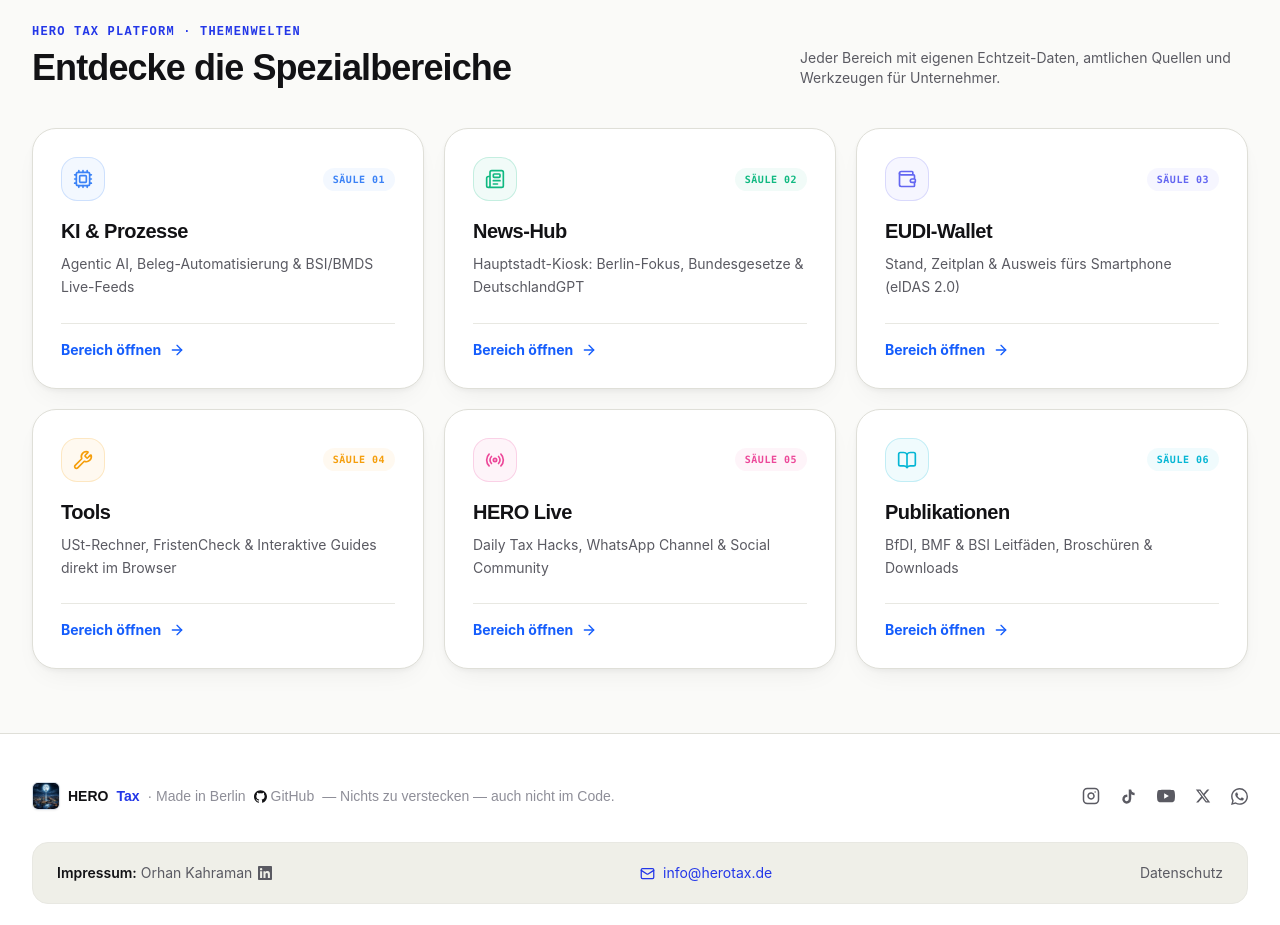
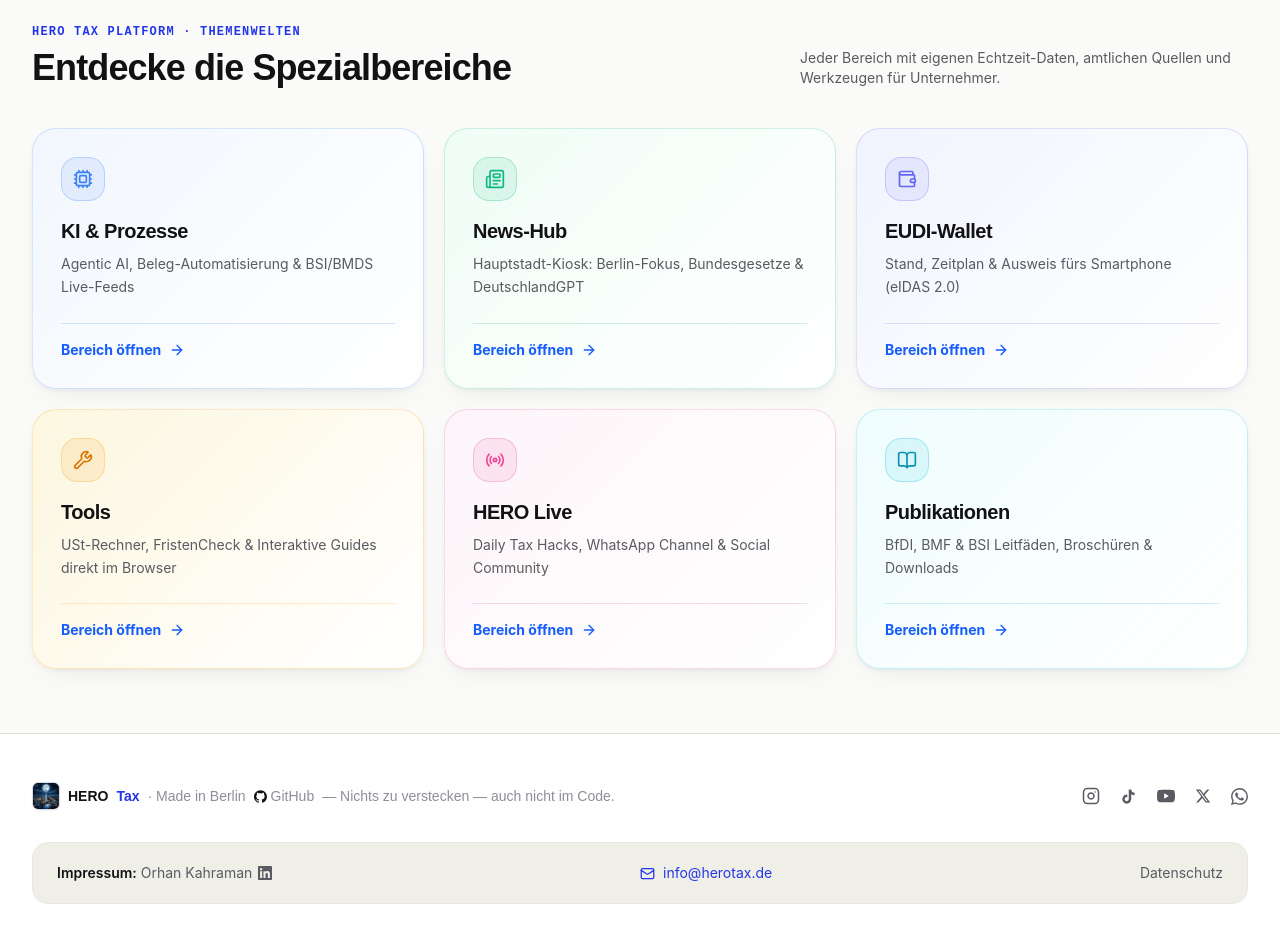
Before and after one commit to OrhanHero/herotax, a React (Vite) app: page / in a window 1280 px wide. Shown: the part 1380-2305 px from the top of the page. Built offline with nearby package versions, Linux system fonts and the light colour scheme; no server answers.

Commit message:
style: remove SÄULE text badges and give each card a subtle thematic background gradient tint

```diff
--- a/src/components/sections/StartseiteFeatureHub.jsx
+++ b/src/components/sections/StartseiteFeatureHub.jsx
@@ -16,62 +16,68 @@ export default function StartseiteFeatureHub() {
     {
       href: "/ki",
       icon: Cpu,
-      badge: "SÄULE 01",
       title: t("nav.ki"),
       subtitle: "Agentic AI, Beleg-Automatisierung & BSI/BMDS Live-Feeds",
       accent: "#3B82F6",
-      bg: "rgba(59, 130, 246, 0.06)",
-      border: "rgba(59, 130, 246, 0.2)",
+      iconBg: "rgba(59, 130, 246, 0.1)",
+      iconBorder: "rgba(59, 130, 246, 0.25)",
+      cardBg: "linear-gradient(135deg, rgba(239, 246, 255, 0.75) 0%, #FFFFFF 100%)",
+      cardBorder: "rgba(59, 130, 246, 0.2)",
     },
     {
       href: "/news",
       icon: Newspaper,
-      badge: "SÄULE 02",
       title: t("nav.news"),
       subtitle: "Hauptstadt-Kiosk: Berlin-Fokus, Bundesgesetze & DeutschlandGPT",
       accent: "#10B981",
-      bg: "rgba(16, 185, 129, 0.06)",
-      border: "rgba(16, 185, 129, 0.2)",
+      iconBg: "rgba(16, 185, 129, 0.1)",
+      iconBorder: "rgba(16, 185, 129, 0.25)",
+      cardBg: "linear-gradient(135deg, rgba(236, 253, 245, 0.75) 0%, #FFFFFF 100%)",
+      cardBorder: "rgba(16, 185, 129, 0.2)",
     },
     {
       href: "/eudi-wallet",
       icon: Wallet,
-      badge: "SÄULE 03",
       title: t("nav.eudiWallet"),
       subtitle: "Stand, Zeitplan & Ausweis fürs Smartphone (eIDAS 2.0)",
       accent: "#6366F1",
-      bg: "rgba(99, 102, 241, 0.06)",
-      border: "rgba(99, 102, 241, 0.2)",
+      iconBg: "rgba(99, 102, 241, 0.1)",
+      iconBorder: "rgba(99, 102, 241, 0.25)",
+      cardBg: "linear-gradient(135deg, rgba(238, 242, 255, 0.75) 0%, #FFFFFF 100%)",
+      cardBorder: "rgba(99, 102, 241, 0.2)",
     },
     {
       href: "/tools",
       icon: Wrench,
-      badge: "SÄULE 04",
       title: t("nav.tools"),
       subtitle: "USt-Rechner, FristenCheck & Interaktive Guides direkt im Browser",
-      accent: "#F59E0B",
-      bg: "rgba(245, 158, 11, 0.06)",
-      border: "rgba(245, 158, 11, 0.2)",
+      accent: "#D97706",
+      iconBg: "rgba(245, 158, 11, 0.12)",
+      iconBorder: "rgba(245, 158, 11, 0.25)",
+      cardBg: "linear-gradient(135deg, rgba(254, 243, 199, 0.5) 0%, #FFFFFF 100%)",
+      cardBorder: "rgba(245, 158, 11, 0.22)",
     },
     {
       href: "/live",
       icon: Radio,
-      badge: "SÄULE 05",
       title: t("nav.live"),
       subtitle: "Daily Tax Hacks, WhatsApp Channel & Social Community",
       accent: "#EC4899",
-      bg: "rgba(236, 72, 153, 0.06)",
-      border: "rgba(236, 72, 153, 0.2)",
+      iconBg: "rgba(236, 72, 153, 0.1)",
+      iconBorder: "rgba(236, 72, 153, 0.25)",
+      cardBg: "linear-gradient(135deg, rgba(253, 242, 248, 0.75) 0%, #FFFFFF 100%)",
+      cardBorder: "rgba(236, 72, 153, 0.2)",
     },
     {
       href: "/publikationen",
       icon: BookOpen,
-      badge: "SÄULE 06",
       title: t("nav.publications"),
       subtitle: "BfDI, BMF & BSI Leitfäden, Broschüren & Downloads",
-      accent: "#06B6D4",
-      bg: "rgba(6, 182, 212, 0.06)",
-      border: "rgba(6, 182, 212, 0.2)",
+      accent: "#0891B2",
+      iconBg: "rgba(6, 182, 212, 0.1)",
+      iconBorder: "rgba(6, 182, 212, 0.25)",
+      cardBg: "linear-gradient(135deg, rgba(236, 254, 255, 0.75) 0%, #FFFFFF 100%)",
+      cardBorder: "rgba(6, 182, 212, 0.2)",
     },
   ];
 
@@ -100,26 +106,20 @@ export default function StartseiteFeatureHub() {
                 key={card.href}
                 href={card.href}
                 onClick={(e) => navigate(card.href, e)}
-                className="group rounded-3xl p-7 flex flex-col justify-between transition-all duration-300 hover:-translate-y-1 focus:outline-none focus-visible:ring-2"
+                className="group rounded-3xl p-7 flex flex-col justify-between transition-all duration-300 hover:-translate-y-1 hover:shadow-md focus:outline-none focus-visible:ring-2"
                 style={{
                   ...cardBase,
-                  backgroundColor: "#FFFFFF",
-                  border: `1px solid ${T.line}`,
+                  background: card.cardBg,
+                  border: `1px solid ${card.cardBorder}`,
                 }}
               >
                 <div>
                   <div className="flex items-center justify-between mb-4">
                     <span
                       className="w-11 h-11 rounded-2xl flex items-center justify-center shrink-0 transition-transform group-hover:scale-110"
-                      style={{ backgroundColor: card.bg, border: `1px solid ${card.border}` }}
+                      style={{ backgroundColor: card.iconBg, border: `1px solid ${card.iconBorder}` }}
                     >
                       <Icon size={20} style={{ color: card.accent }} />
-                    </span>
-                    <span
-                      className="text-[10px] font-mono font-bold tracking-wider uppercase px-2.5 py-1 rounded-full"
-                      style={{ backgroundColor: card.bg, color: card.accent }}
-                    >
-                      {card.badge}
                     </span>
                   </div>
 
@@ -131,7 +131,7 @@ export default function StartseiteFeatureHub() {
                   </p>
                 </div>
 
-                <div className="flex items-center gap-2 text-sm font-bold text-blue-600 pt-4" style={{ borderTop: `1px solid ${T.lineSoft}` }}>
+                <div className="flex items-center gap-2 text-sm font-bold text-blue-600 pt-4" style={{ borderTop: `1px solid ${card.cardBorder}` }}>
                   <span>Bereich öffnen</span>
                   <ArrowRight size={16} className="transition-transform group-hover:translate-x-1" />
                 </div>
```
